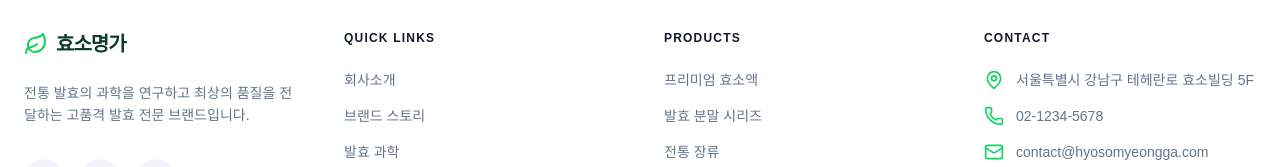
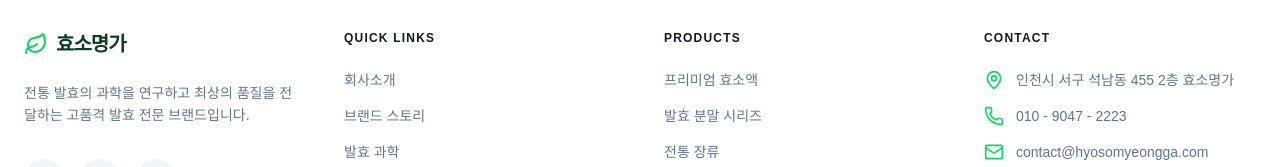
Before and after one commit to CHANI0019/enzyme, a React (Vite) app: page / in a window 1280 px wide. Shown: the part 2901-3068 px from the top of the page. Built offline with nearby package versions, Linux system fonts and the light colour scheme.

Commit message:
Update contact info in Footer

```diff
--- a/src/components/Footer.tsx
+++ b/src/components/Footer.tsx
@@ -46,11 +46,11 @@ export default function Footer() {
             <ul className="space-y-4 text-sm text-slate-500">
               <li className="flex gap-3">
                 <MapPin className="text-primary w-5 h-5 shrink-0" />
-                <span>서울특별시 강남구 테헤란로 효소빌딩 5F</span>
+                <span>인천시 서구 석남동 455 2층 효소명가</span>
               </li>
               <li className="flex gap-3">
                 <Phone className="text-primary w-5 h-5 shrink-0" />
-                <span>02-1234-5678</span>
+                <span> 010 - 9047 - 2223</span>
               </li>
               <li className="flex gap-3">
                 <Mail className="text-primary w-5 h-5 shrink-0" />
```
Also changed, not shown: 1 other file (tests, documents, lock files or other folders).
